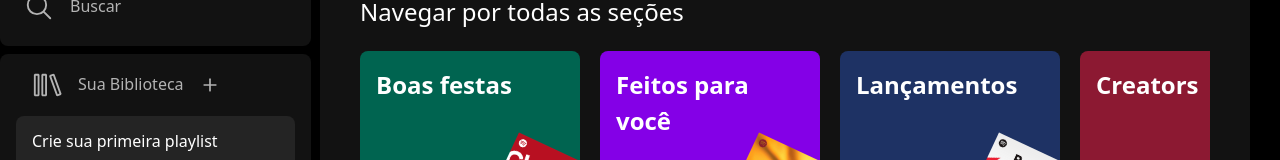
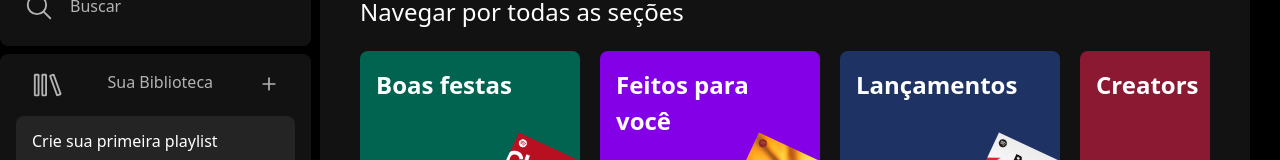
Before and after one commit to Debsonptk/spotify-clone, a React (Vite) app: page / in a window 1280 px wide. Shown: the part 120-280 px from the top of the page. Built offline with nearby package versions, Linux system fonts and the light colour scheme.

Commit message:
fix sideBar

```diff
--- a/src/components/SideBar/SideBarComponent.tsx
+++ b/src/components/SideBar/SideBarComponent.tsx
@@ -52,10 +52,16 @@
           </UlStyled>
         </NavSection>
         <NavSection className="mt-2 pt-3 px-3 pb-3">
-          <div className="px-3 mb-3">
-            <VscLibrary color="#b3b3b3" size="30px" />
-            <TextColor className="p-3">Sua Biblioteca</TextColor>
-            <LuPlus color="#b3b3b3" size="20px" />
+          <div className="px-3 mb-3 d-flex justify-content-between">
+            <div>
+              <VscLibrary color="#b3b3b3" size="30px" />
+            </div>
+            <div>
+              <TextColor className="p-3">Sua Biblioteca</TextColor>
+            </div>
+            <div>
+              <LuPlus color="#b3b3b3" size="20px" />
+            </div>
           </div>
           <BackgroundLibery className="d-flex flex-column mb-4">
             <h6 className="text-white pt-3 px-3">Crie sua primeira playlist</h6>
```
